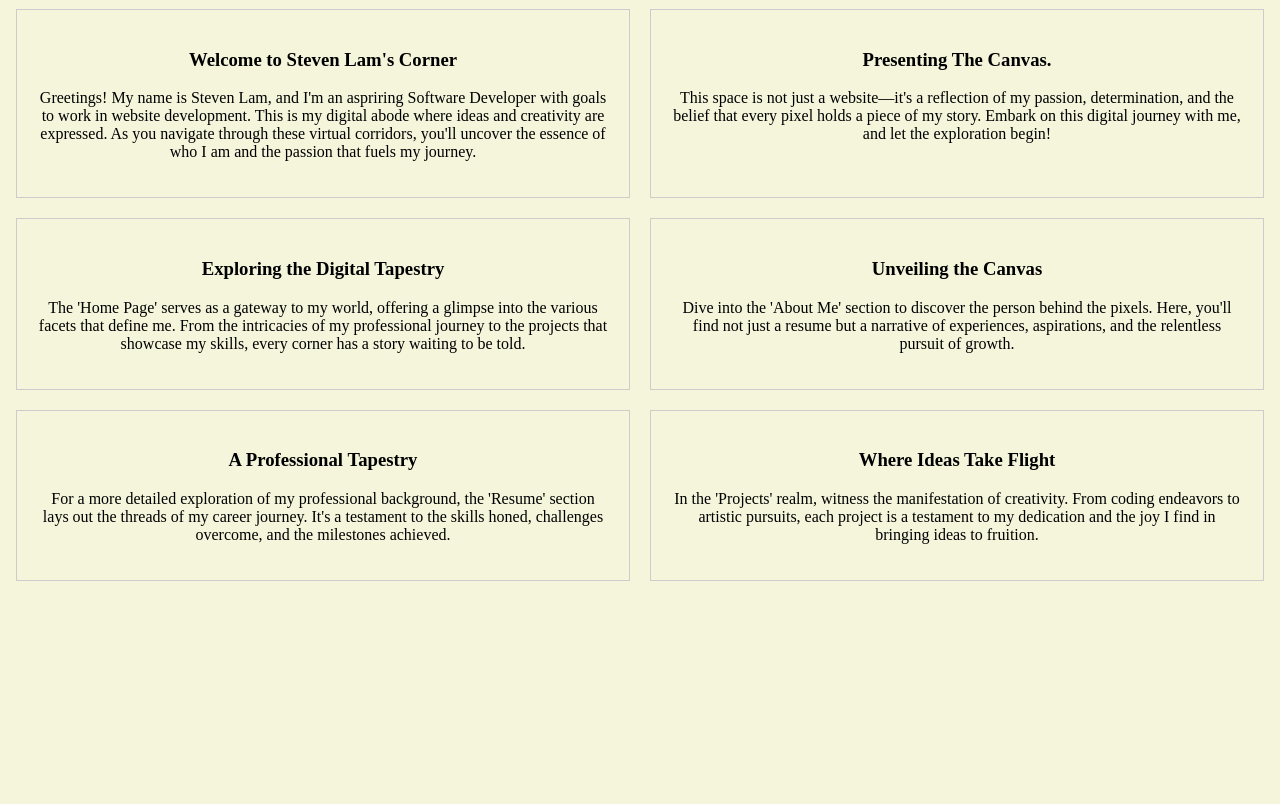
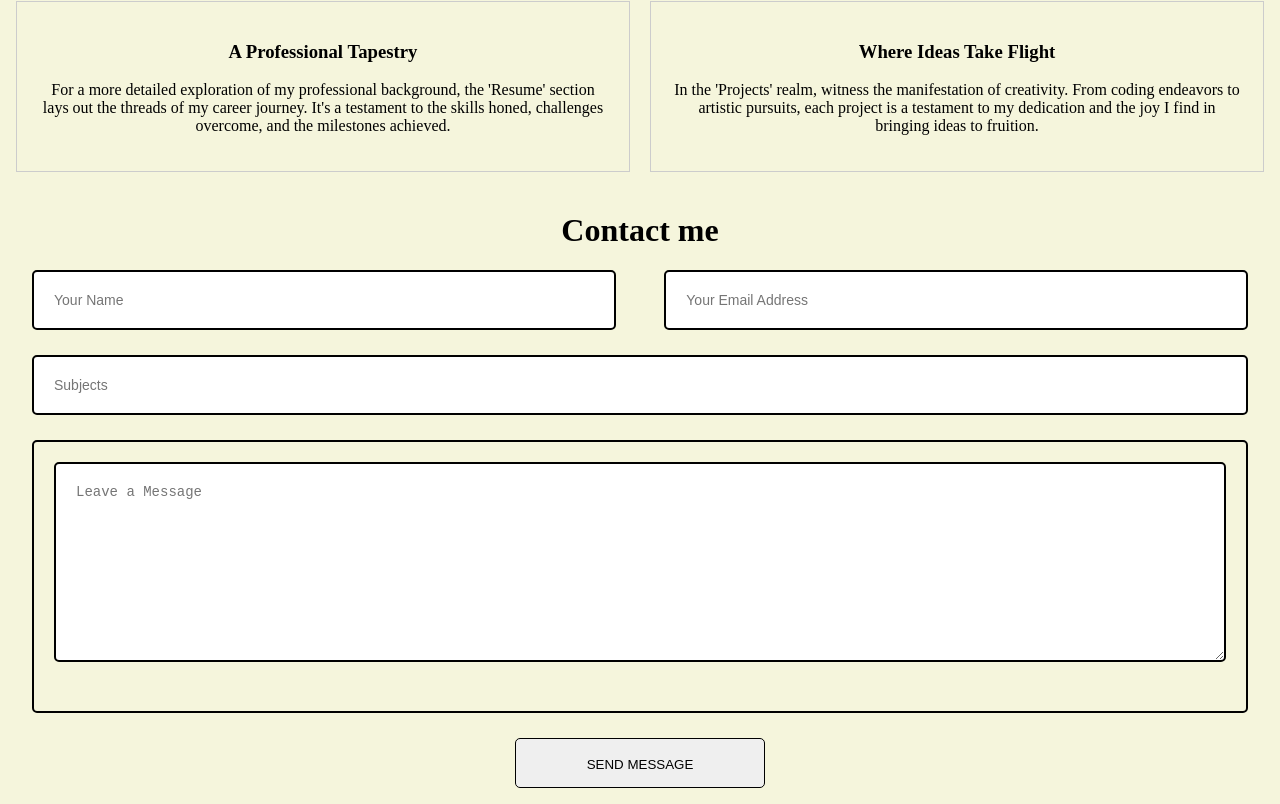
Before and after one commit to Slam210/Personal-Website, a React (Vite) app: page / in a window 1280 px wide. Shown: the part 461-1265 px from the top of the page. Before the commit the page ends 1058 px from the top, so only its background shows below. Built offline with nearby package versions, Linux system fonts and the light colour scheme.

Commit message:
Modified Home Page and finished ABout me page

```diff
--- /dev/null
+++ b/src/CSS/AboutMe.css
@@ -0,0 +1,21 @@
+.AboutMeBody {
+    text-align: left;
+}
+
+.AboutMeSection {
+    border-bottom: 1px solid black;
+}
+
+.ProfilePicture {
+    width: 300px;
+    height: 300px;
+    background: url('../Images/Steven.jpeg');
+    border-radius: 50%;
+    background-position: center;
+    background-size: 100%;
+    background-repeat: no-repeat;
+    margin-left: auto;
+    margin-right: auto;
+    margin-top: 6%;
+    margin-bottom: 6%;
+}
--- a/src/CSS/HomePage.css
+++ b/src/CSS/HomePage.css
@@ -1,17 +1,3 @@
-.ProfilePicture {
-    width: 300px;
-    height: 300px;
-    background: url('../Images/Steven.jpeg');
-    border-radius: 50%;
-    background-position: center;
-    background-size: 100%;
-    background-repeat: no-repeat;
-    margin-left: auto;
-    margin-right: auto;
-    margin-top: 5%;
-    margin-bottom: 5%;
-}
-
 .gridContainer {
     display: grid;
     grid-template-columns: repeat(2, 1fr);
@@ -23,3 +9,49 @@
     padding: 20px;
     text-align: center;
 }
+
+.container {
+    box-sizing: border-box;
+}
+
+.input, .msg, .area {
+    width: 100%;
+    padding: 20px;
+    box-sizing: border-box;
+    margin-bottom: 25px;
+    border: 2px solid black;
+    font-size: 14px;
+    border-radius: 5px;
+    outline: none;
+    transition: all 0.5s ease;
+}
+
+.login .input {
+    width: 48%;
+    float: left;
+    margin-right: 4%;
+}
+
+.login .input:last-child {
+    margin-right: 0px;
+}
+
+.msg .area {
+    height: 200px
+}
+
+.btn {
+    width: 250px;
+    height: 50px;
+    text-align: center;
+    line-height: 50px;
+    text-transform: uppercase;
+    margin: 0 auto;
+    cursor: pointer;
+    border-radius: 5px;
+    border: 1px solid black;
+}
+
+.input:focus, .msg, .area:focus {
+    border: 2px solid black;
+}
--- a/src/CSS/NavBar.css
+++ b/src/CSS/NavBar.css
@@ -30,11 +30,9 @@
     padding: .25rem;
   }
 
-  .navBar a:hover {
-    background-color: #555;
-  }
   .navBar li.active {
     background-color: #777;
+    transition: background-color 1s ease;
   }
 
   .sticky {
--- a/src/Components/HomePageComponent.jsx
+++ b/src/Components/HomePageComponent.jsx
@@ -1,11 +1,28 @@
 import React from "react";
 import { HomePageSections } from '../DataFiles/HomePageData.js'
+import {useNavigate} from "react-router-dom"
 
 export default function TextSection() {
+
+    let navigate=useNavigate()
+    function routeChange(fileName) {
+        let path = fileName;
+        if (fileName === "HomePage"){
+            document.documentElement.scrollTop = 0;
+            return;
+        }
+        navigate(path)
+    }
+
     return (
         <div className="gridContainer">
             {HomePageSections.map((section, index) =>
-                (<div key={index} className="gridItem">
+                (<div key={index} className="gridItem" onClick={
+                    ()=>{
+                        if(section.SectionID){
+                            routeChange(section.SectionID)
+                        }
+                    }}>
                     <h3>{section.title}</h3>
                     <p>{section.description}</p>
                 </div>
--- a/src/Components/NavBar.jsx
+++ b/src/Components/NavBar.jsx
@@ -34,9 +34,7 @@ export default function NavBar() {
 
   return (
     <nav className={`navBar ${isSticky ? 'sticky' : ''}`}>
-      <Link to="/" className="HomePage">
-        Home Page
-      </Link>
+      <Link to="/" className="HomePage"> Home Page</Link>
       <ul>
         <CustomLink to="/AboutMe">About Me</CustomLink>
         <CustomLink to="/Resume">Resume</CustomLink>
--- /dev/null
+++ b/src/DataFiles/AboutMeData.js
@@ -0,0 +1,27 @@
+export const AboutMeSections = [
+    {
+      sectionTitle: 'Resilient Chapters',
+      content: `Embarking on my personal journey, I've navigated a path marked by resilience, determination, and adaptability. From the challenges of my formative years to the ongoing experiences at Chico State, these threads have woven together to shape the person I am today.
+        In high school, I thrived as both an athletic honors student and an active member of the Mathletes club. Endurance-testing sports like Cross Country and the demanding 400m and 800m events in track & field became integral to my identity, reflecting a commitment to pushing my limits and contributing to my community. The intersection of academic rigor and athletic pursuits not only defined my high school experience but laid the groundwork for the challenges I would embrace at Chico State.
+        Upon entering Chico State, the ethos of my high school years seamlessly transitioned into the collegiate realm. Consistently tackling a robust course load, averaging 17 credits per semester, I encountered a new set of academic challenges. Simultaneously, I delved into various clubs, amplifying my commitment to community engagement. Though injuries tempered my once-extensive running routine, the determination to navigate a substantial workload persisted. Each semester became a tapestry of academic pursuits, part-time work to meet financial needs, and a continued dedication to extracurricular involvement. The university experience at Chico State has been a dynamic continuation of my journey, where the fusion of resilience, adaptability, and a relentless pursuit of excellence remains the driving force shaping my collegiate narrative.`,
+    },
+    {
+      sectionTitle: 'Academic Fortitude',
+      content: `Currently in my third year at Chico State, I've earned enough credits to qualify as a senior. I am very eager to learn, branching out to different clubs and classes that are not required by the curriculum in order to get a feel for the industry.
+        As a member of ACM (Association for Computing Machinery), a leading professional organization in computing since 1947, I actively contribute to the vibrant computing community. Additionally, I'm part of UPE (Upsilon Pi Epsilon), a prestigious computer science honors society, and TPC (Technical Projects Club), a local platform for showcasing student projects.
+        My coursework includes advanced subjects like Quantum Computing, Compilers, and Advanced Algorithms, reflecting my commitment to a comprehensive education in the field, which demonstrates my ability to move outside my comfort zone to learn about other fields.`,
+    },
+    {
+      sectionTitle: 'Crafting Resilient Competence',
+      content: `In my programming toolkit, I'm proficient in languages like C++, Dart, Firebase, Oracle SQL, HTML, CSS, JavaScript, Pig Latin, Java, LaTeX, C, and Python.
+        I also have experience with frameworks like Flutter and React.
+        When it comes to development tools, I navigate seamlessly through Visual Studio Code, VIM, and Jupyter Notebook.
+        In the expansive landscape of cloud computing, big data, and version control, I leverage Google Cloud, Amazon Web Services, Git, Hadoop, and Firebase.`,
+    },
+    {
+      sectionTitle: 'Aspiring Beyond Adversity',
+      content: `My future aspirations revolve around an unwavering commitment to advancing my expertise in the dynamic realms of Web and Mobile development. I am driven by a fervent desire to perpetually expand my knowledge, constantly seeking innovative approaches to programming that transcend conventional boundaries.
+        My ultimate goal is not merely to develop applications but to elevate them to unprecedented levels of efficiency. I am resolute in my dedication to the relentless pursuit of new methodologies, ensuring that each line of code I write is imbued with ingenuity and optimized for peak performance.
+        As I embark on this journey, I eagerly anticipate the challenges that lie ahead, viewing them not as obstacles but as opportunities to refine my craft and contribute meaningfully to the ever-evolving landscape of technology.`,
+    },
+  ];
--- a/src/DataFiles/HomePageData.js
+++ b/src/DataFiles/HomePageData.js
@@ -1,30 +1,36 @@
 export const HomePageSections = [
   {
+    SectionID:"",
     title: "Welcome to Steven Lam's Corner",
     description:
       "Greetings! My name is Steven Lam, and I'm an aspriring Software Developer with goals to work in website development. This is my digital abode where ideas and creativity are expressed. As you navigate through these virtual corridors, you'll uncover the essence of who I am and the passion that fuels my journey.",
   },
   {
+    SectionID:"",
     title: "Presenting The Canvas.",
     description:
       "This space is not just a website—it's a reflection of my passion, determination, and the belief that every pixel holds a piece of my story. Embark on this digital journey with me, and let the exploration begin!",
   },
   {
+    SectionID:"HomePage",
     title: "Exploring the Digital Tapestry",
     description:
       "The 'Home Page' serves as a gateway to my world, offering a glimpse into the various facets that define me. From the intricacies of my professional journey to the projects that showcase my skills, every corner has a story waiting to be told.",
   },
   {
+    SectionID:"AboutMe",
     title: "Unveiling the Canvas",
     description:
       "Dive into the 'About Me' section to discover the person behind the pixels. Here, you'll find not just a resume but a narrative of experiences, aspirations, and the relentless pursuit of growth.",
   },
   {
+    SectionID:"Resume",
     title: "A Professional Tapestry",
     description:
       "For a more detailed exploration of my professional background, the 'Resume' section lays out the threads of my career journey. It's a testament to the skills honed, challenges overcome, and the milestones achieved.",
   },
   {
+    SectionID:"Projects",
     title: "Where Ideas Take Flight",
     description:
       "In the 'Projects' realm, witness the manifestation of creativity. From coding endeavors to artistic pursuits, each project is a testament to my dedication and the joy I find in bringing ideas to fruition.",
--- a/src/Pages/AboutMe.jsx
+++ b/src/Pages/AboutMe.jsx
@@ -1,5 +1,21 @@
+import React from 'react';
+import '../CSS/AboutMe.css';
+import { AboutMeSections } from '../DataFiles/AboutMeData.js';
+
 export default function AboutMe() {
-    return (
-        <h1>About Me</h1>
-    )
+  return (
+    <div className="AboutMeBody">
+        <div className="ProfilePicture"></div>
+        {AboutMeSections.map((section, index) => (
+            <div key={index} className="AboutMeSection">
+            <h3>{section.sectionTitle}</h3>
+            <ul>
+                {section.content.split('\n').map((point, pointIndex) => (
+                <li key={pointIndex}>{point.trim()}</li>
+                ))}
+            </ul>
+            </div>
+        ))}
+    </div>
+  );
 }
--- a/src/Pages/HomePage.jsx
+++ b/src/Pages/HomePage.jsx
@@ -4,8 +4,22 @@ import TextSection from '../Components/HomePageComponent'
 export default function HomePage() {
     return (
         <div className = "HomePageBody">
-            <div className="ProfilePicture"></div>
             <TextSection />
+            <br></br>
+            <form className ="container" action="https://formsubmit.co/stevenl.inbox@gmail.com" method="POST">
+                <h1>Contact me</h1>
+                <div className="login">
+                    <input type="text" className="input" placeholder="Your Name" required/>
+                    <input type="email" className="input" placeholder="Your Email Address" required/>
+                </div>
+                <div className="subject">
+                    <input type="text" className="input" placeholder='Subjects'/>
+                </div>
+                <div className="msg">
+                    <textarea className="area" placeholder='Leave a Message'></textarea>
+                </div>
+                <button className="btn">Send Message</button>
+            </form>
         </div>
     )
 }
```
Also changed, not shown: 1 other file (tests, documents, lock files or other folders).
